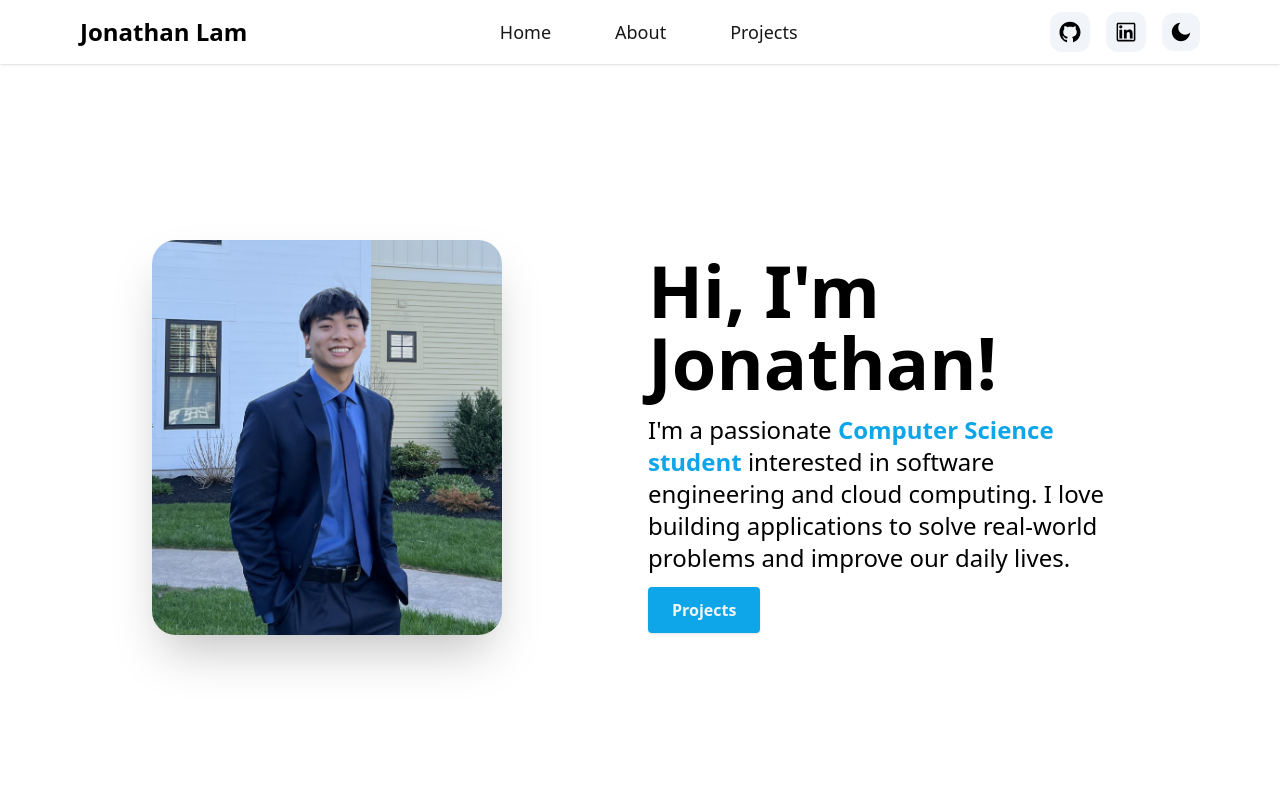
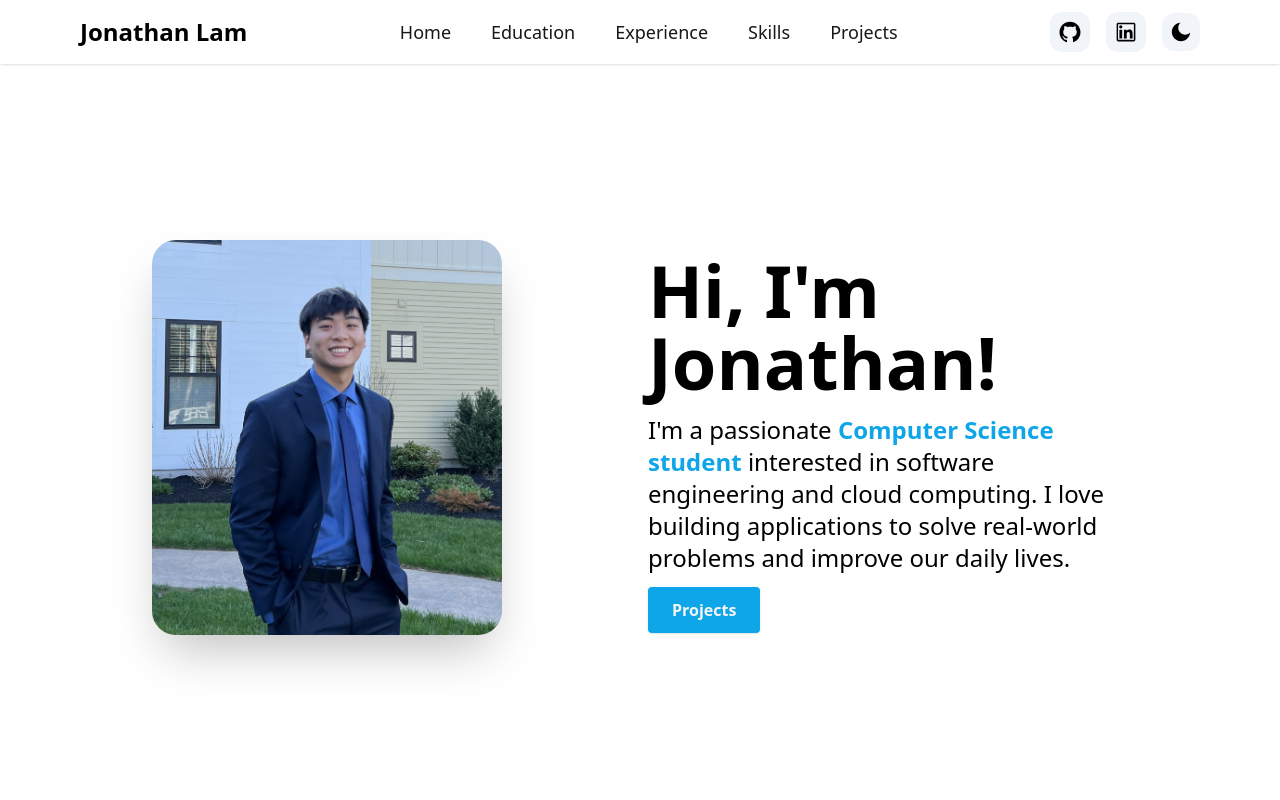
Before and after one commit to Jonuhthan/portfolio-website-v2, a Next.js app: page / in a window 1280 px wide. Shown: the top 800 px of the page. Built offline with nearby package versions, Linux system fonts and the light colour scheme.

Commit message:
Added subsections to navbar

```diff
--- a/components/Navbar.tsx
+++ b/components/Navbar.tsx
@@ -16,7 +16,9 @@ interface NavItem {
 // define array of said defined nav items for mapping later on
 const NAV_ITEMS: NavItem[] = [
   { label: "Home", page: "home" },
-  { label: "About", page: "about" },
+  { label: "Education", page: "education" },
+  { label: "Experience", page: "experience" },
+  { label: "Skills", page: "skills" },
   { label: "Projects", page: "projects" },
 ];
 
@@ -50,7 +52,7 @@ const Navbar = () => {
         </div>
 
         {/* center section with nav menu subsections */}
-        <nav className="hidden md:flex flex-1 justify-center gap-16">
+        <nav className="hidden md:flex flex-1 justify-center gap-10">
           {NAV_ITEMS.map((item) => (
             <Link
               key={item.page}
```
